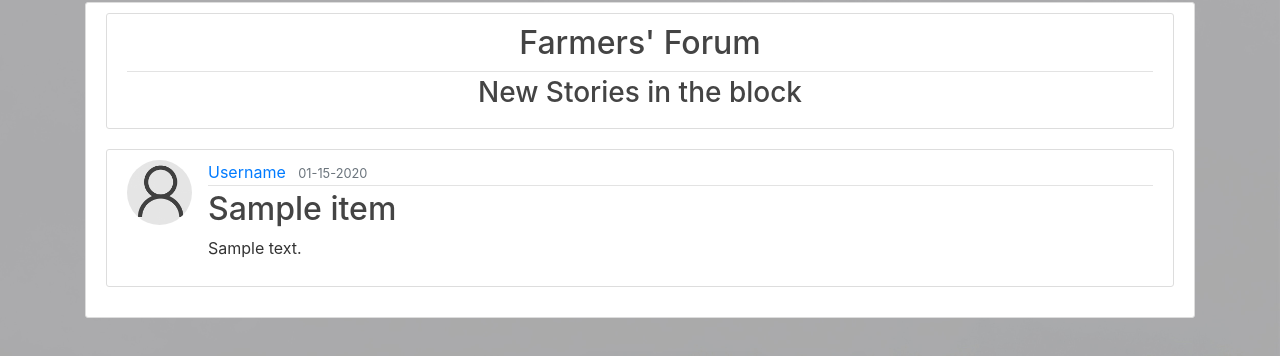
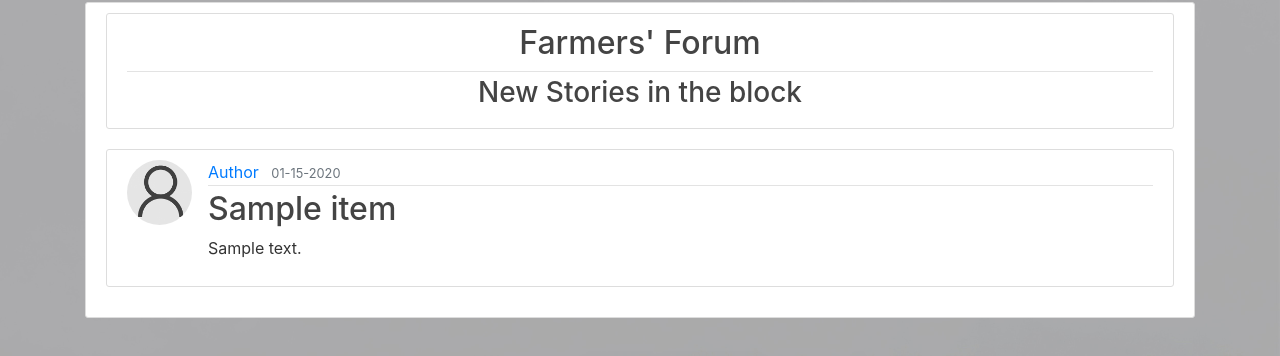
Before and after one commit to Bryx28/app01crop, a Flask app: page /forums in a window 1280 px wide. Shown: the part 78-434 px from the top of the page. Run offline with Flask 2, Linux system fonts and the light colour scheme; a user stored in the database is signed in; a database or web service that is not in the repository returns one stand-in record (values such as "Sample title"); data that the repository does not hold is empty; some libraries are stand-ins or nearby versions.

Commit message:
Post Functionality Revised

```diff
--- a/crop_app/templates/forums.html
+++ b/crop_app/templates/forums.html
@@ -15,8 +15,7 @@
                     <img class="rounded-circle article-img" src="{{ url_for('static', filename='profile_pics/' + 'default.jpg')}}">
                     <div class="media-body">
                         <div class="article-metadata">
-                            <!--<a class="mr-2" href="#">{{ post.author.username }}</a> -->
-                            <a class="mr-2" href="#">Username</a>
+                            <a class="mr-2" href="#">Author</a>
                             <small class="text-muted">{{ post.date_posted.strftime('%m-%d-%Y') }}</small>
                         </div>
                         <h2><a class="article-title" href="#">{{ post.title }}</a></h2>
```
